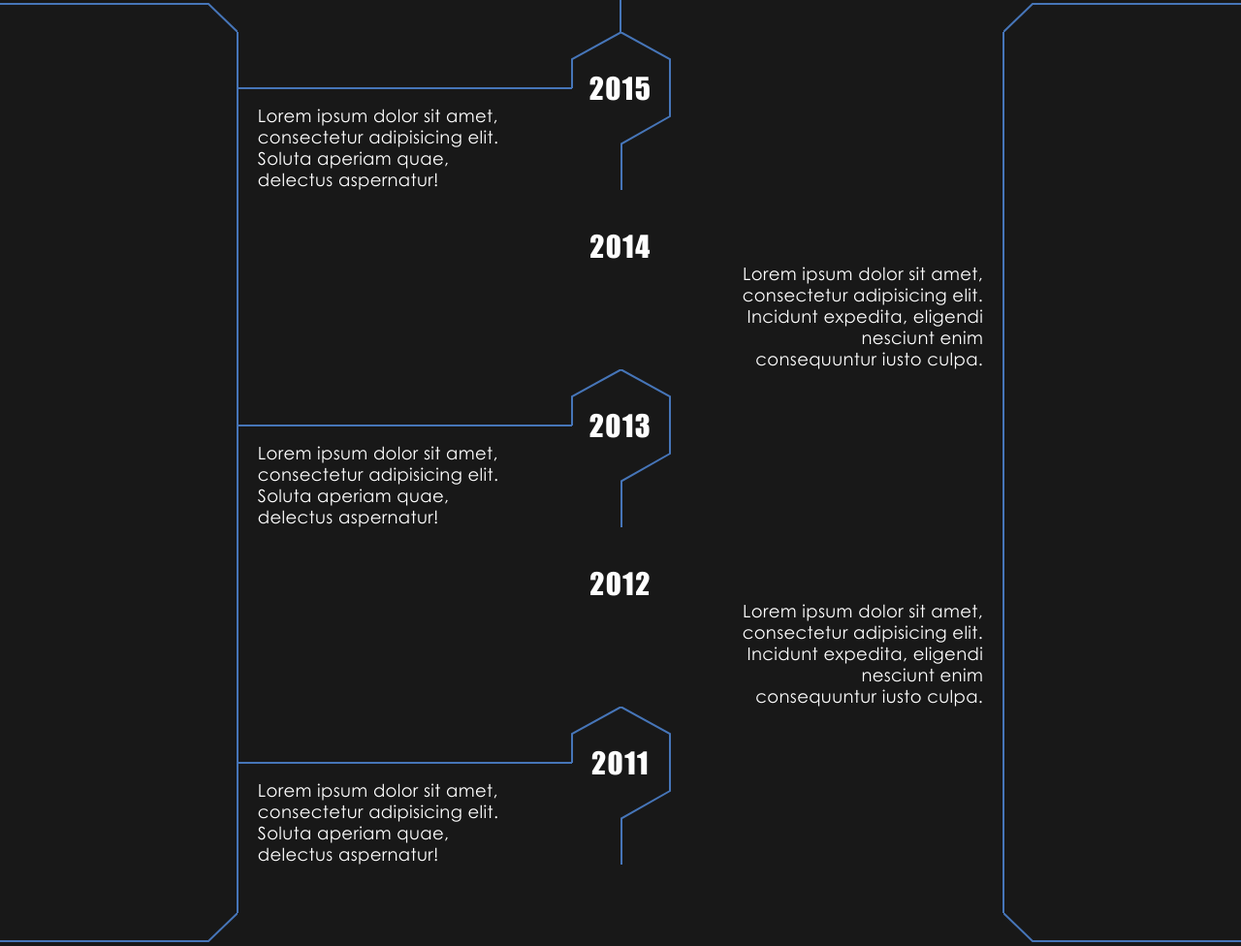
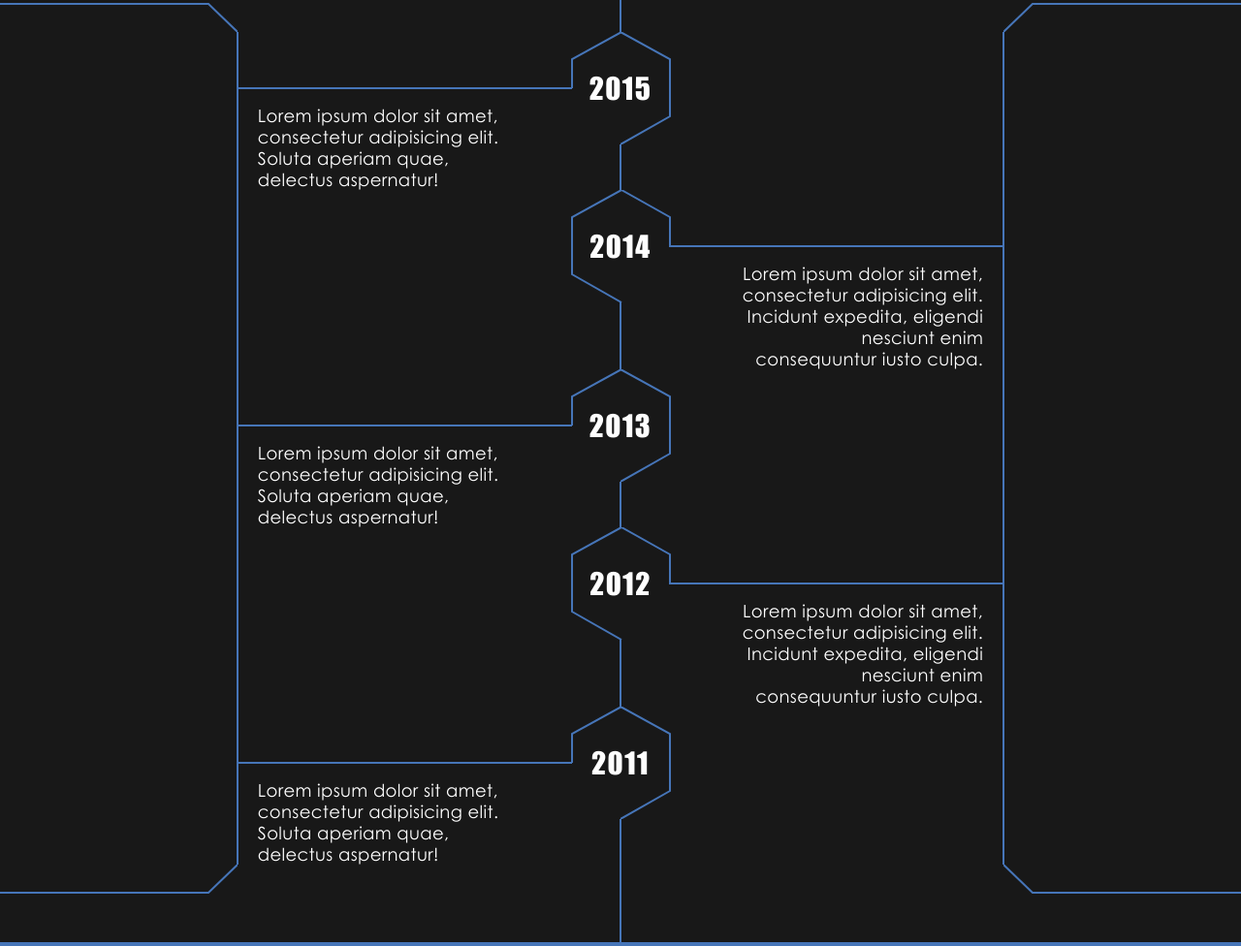
Before and after one commit to Watch1k/MTITM, a plain HTML site: page index.html in a window 1280 px wide. Shown: the part 686-1662 px from the top of the page at 97% size. Drawn offline with Linux system fonts and the light colour scheme; files whose address does not match are found by name.

Commit message:
About section completed

```diff
--- a/index.html
+++ b/index.html
@@ -198,7 +198,7 @@
 				<div class="container">
 					<div class="row svg-about__in">
 						<!-- SVG about_line_left_1 -->
-						<div class="about_line_left_1">
+						<div class="about_line_left_1 wow fadeIn" data-offset="50">
 							<svg version="1.1" id="about_line_left_1" xmlns="http://www.w3.org/2000/svg" xmlns:xlink="http://www.w3.org/1999/xlink" x="0px" y="0px" viewBox="0 0 2 100" preserveAspectRatio="none">
 								<path id="about_left_1" fill="none" stroke="#4675b8" stroke-width="2" d="M1,0V100"/>
 							</svg>
@@ -216,7 +216,7 @@
 							</svg>
 						</div>
 						<!-- SVG about_line_right_1 -->
-						<div class="about_line_right_1">
+						<div class="about_line_right_1 wow fadeIn" data-offset="50">
 							<svg version="1.1" id="about_line_right_1" xmlns="http://www.w3.org/2000/svg" xmlns:xlink="http://www.w3.org/1999/xlink" x="0px" y="0px" viewBox="0 0 2 100" preserveAspectRatio="none">
 								<path id="about_right_1" fill="none" stroke="#4675b8" stroke-width="2" d="M1,0V100"/>
 							</svg>
@@ -251,6 +251,7 @@
 											<path id="about_v_1_1" svg-speed="1200" fill="none" stroke="#4675b8" stroke-width="2" stroke-dasharray="100" stroke-dashoffset="100" d="M1,0V100"/>
 										</svg>
 									</div>
+
 									<div class="col-xs-4">
 										<div class="row">
 											<p class="wow fadeInLeft" data-offset="50" data-wow-delay="0.5s">Lorem ipsum dolor sit amet, consectetur adipisicing elit. Soluta aperiam quae, delectus aspernatur!</p>
@@ -278,60 +279,36 @@
 								</div>
 
 								<div class="row svg-h__about">
-									<div class="col-xs-2 col-xs-offset-5">
-										<div class="row svg-hexa__about">
-											<p class="year-time text-center text-uppercase wow fadeInUp" data-offset="50" data-wow-delay="0.5s">2014</p>
-										</div>
-									</div>
-									<div class="col-xs-4 col-xs-offset-1">
-										<div class="row">
-											<p class="text-right wow fadeInRight" data-offset="50" data-wow-delay="0.5s">Lorem ipsum dolor sit amet, consectetur adipisicing elit. Incidunt expedita, eligendi nesciunt enim consequuntur iusto culpa.</p>
-										</div>
-									</div>
-								</div>
-
-								<div class="row svg-h__about">
 									<!-- SVG about_h_2 -->
 									<div class="about_h_2 svg-inview">
 										<svg version="1.1" id="about_h_2" xmlns="http://www.w3.org/2000/svg" xmlns:xlink="http://www.w3.org/1999/xlink" x="0px" y="0px" viewBox="0 0 100 2" preserveAspectRatio="none">
-											<path id="about_h_2_1" svg-speed="1200" fill="none" stroke="#4675b8" stroke-width="2" stroke-dasharray="100" stroke-dashoffset="100" d="M0,1H100"/>
+											<path id="about_h_2_1" svg-speed="1200" fill="none" stroke="#4675b8" stroke-width="2" stroke-dasharray="100" stroke-dashoffset="100" d="M100,1H0"/>
 										</svg>
 									</div>
 									<!-- SVG about_v_2 -->
-									<div class="about_v_1 svg-inview">
+									<div class="about_v_2 svg-inview">
 										<svg version="1.1" id="about_v_2" xmlns="http://www.w3.org/2000/svg" xmlns:xlink="http://www.w3.org/1999/xlink" x="0px" y="0px" viewBox="0 0 2 100" preserveAspectRatio="none">
 											<path id="about_v_2_1" svg-speed="1200" fill="none" stroke="#4675b8" stroke-width="2" stroke-dasharray="100" stroke-dashoffset="100" d="M1,0V100"/>
 										</svg>
 									</div>
-									<div class="col-xs-4">
-										<div class="row">
-											<p class="wow fadeInLeft" data-offset="50" data-wow-delay="0.5s">Lorem ipsum dolor sit amet, consectetur adipisicing elit. Soluta aperiam quae, delectus aspernatur!</p>
-										</div>
-									</div>
-									<div class="col-xs-2 col-xs-offset-1">
+
+									<div class="col-xs-2 col-xs-offset-5">
 										<div class="row svg-hexa__about">
-											<p class="year-time text-center text-uppercase wow fadeInUp" data-offset="50" data-wow-delay="0.5s">2013</p>
+											<p class="year-time text-center text-uppercase wow fadeInUp" data-offset="50" data-wow-delay="0.5s">2014</p>
 
 											<!-- SVG hexa_right_2 -->
-											<div class="hexa_right_1 svg-inview">
+											<div class="hexa_right_2 svg-inview">
 												<svg version="1.1" id="hexa_right_2" xmlns="http://www.w3.org/2000/svg" xmlns:xlink="http://www.w3.org/1999/xlink" x="0px" y="0px" viewBox="0 0 102 116" preserveAspectRatio="none">
-													<path id="hexa_right_2_1" svg-speed="700" svg-delay="500" fill="none" stroke="#4675b8" stroke-width="2" stroke-dasharray="176" stroke-dashoffset="176" d="M0,0L51,28V87L0,116"/>
+													<path id="hexa_right_2_1" svg-speed="700" svg-delay="500" fill="none" stroke="#4675b8" stroke-width="2" stroke-dasharray="89" stroke-dashoffset="89" d="M51,58V28L1,0"/>
 												</svg>
 											</div>
 											<!-- SVG hexa_left_2 -->
-											<div class="hexa_left_1 svg-inview">
+											<div class="hexa_left_2 svg-inview">
 												<svg version="1.1" id="hexa_left_2" xmlns="http://www.w3.org/2000/svg" xmlns:xlink="http://www.w3.org/1999/xlink" x="0px" y="0px" viewBox="0 0 102 116" preserveAspectRatio="none">
-													<path id="hexa_left_1_2" svg-speed="700" svg-delay="500" fill="none" stroke="#4675b8" stroke-width="2" stroke-dasharray="89" stroke-dashoffset="89" d="M1,58V28L52,0"/>
+													<path id="hexa_left_2_1" svg-speed="700" svg-delay="500" fill="none" stroke="#4675b8" stroke-width="2" stroke-dasharray="176" stroke-dashoffset="176" d="M52,0L1,28V87L52,116"/>
 												</svg>
 											</div>
-										</div>
-									</div>
-								</div>
 
-								<div class="row svg-h__about">
-									<div class="col-xs-2 col-xs-offset-5">
-										<div class="row svg-hexa__about">
-											<p class="year-time text-center text-uppercase wow fadeInUp" data-offset="50" data-wow-delay="0.5s">2012</p>
 										</div>
 									</div>
 									<div class="col-xs-4 col-xs-offset-1">
@@ -349,9 +326,87 @@
 										</svg>
 									</div>
 									<!-- SVG about_v_3 -->
-									<div class="about_v_1 svg-inview">
+									<div class="about_v_3 svg-inview">
 										<svg version="1.1" id="about_v_3" xmlns="http://www.w3.org/2000/svg" xmlns:xlink="http://www.w3.org/1999/xlink" x="0px" y="0px" viewBox="0 0 2 100" preserveAspectRatio="none">
 											<path id="about_v_3_1" svg-speed="1200" fill="none" stroke="#4675b8" stroke-width="2" stroke-dasharray="100" stroke-dashoffset="100" d="M1,0V100"/>
+										</svg>
+									</div>
+
+									<div class="col-xs-4">
+										<div class="row">
+											<p class="wow fadeInLeft" data-offset="50" data-wow-delay="0.5s">Lorem ipsum dolor sit amet, consectetur adipisicing elit. Soluta aperiam quae, delectus aspernatur!</p>
+										</div>
+									</div>
+									<div class="col-xs-2 col-xs-offset-1">
+										<div class="row svg-hexa__about">
+											<p class="year-time text-center text-uppercase wow fadeInUp" data-offset="50" data-wow-delay="0.5s">2013</p>
+
+											<!-- SVG hexa_right_3 -->
+											<div class="hexa_right_3 svg-inview">
+												<svg version="1.1" id="hexa_right_3" xmlns="http://www.w3.org/2000/svg" xmlns:xlink="http://www.w3.org/1999/xlink" x="0px" y="0px" viewBox="0 0 102 116" preserveAspectRatio="none">
+													<path id="hexa_right_3_1" svg-speed="700" svg-delay="500" fill="none" stroke="#4675b8" stroke-width="2" stroke-dasharray="176" stroke-dashoffset="176" d="M0,0L51,28V87L0,116"/>
+												</svg>
+											</div>
+											<!-- SVG hexa_left_3 -->
+											<div class="hexa_left_3 svg-inview">
+												<svg version="1.1" id="hexa_left_3" xmlns="http://www.w3.org/2000/svg" xmlns:xlink="http://www.w3.org/1999/xlink" x="0px" y="0px" viewBox="0 0 102 116" preserveAspectRatio="none">
+													<path id="hexa_left_3_1" svg-speed="700" svg-delay="500" fill="none" stroke="#4675b8" stroke-width="2" stroke-dasharray="89" stroke-dashoffset="89" d="M1,58V28L52,0"/>
+												</svg>
+											</div>
+										</div>
+									</div>
+								</div>
+
+								<div class="row svg-h__about">
+									<!-- SVG about_h_4 -->
+									<div class="about_h_4 svg-inview">
+										<svg version="1.1" id="about_h_4" xmlns="http://www.w3.org/2000/svg" xmlns:xlink="http://www.w3.org/1999/xlink" x="0px" y="0px" viewBox="0 0 100 2" preserveAspectRatio="none">
+											<path id="about_h_4_1" svg-speed="1200" fill="none" stroke="#4675b8" stroke-width="2" stroke-dasharray="100" stroke-dashoffset="100" d="M100,1H0"/>
+										</svg>
+									</div>
+									<!-- SVG about_v_4 -->
+									<div class="about_v_4 svg-inview">
+										<svg version="1.1" id="about_v_4" xmlns="http://www.w3.org/2000/svg" xmlns:xlink="http://www.w3.org/1999/xlink" x="0px" y="0px" viewBox="0 0 2 100" preserveAspectRatio="none">
+											<path id="about_v_4_1" svg-speed="1200" fill="none" stroke="#4675b8" stroke-width="2" stroke-dasharray="100" stroke-dashoffset="100" d="M1,0V100"/>
+										</svg>
+									</div>
+									<div class="col-xs-2 col-xs-offset-5">
+										<div class="row svg-hexa__about">
+											<p class="year-time text-center text-uppercase wow fadeInUp" data-offset="50" data-wow-delay="0.5s">2012</p>
+
+											<!-- SVG hexa_right_4 -->
+											<div class="hexa_right_4 svg-inview">
+												<svg version="1.1" id="hexa_right_4" xmlns="http://www.w3.org/2000/svg" xmlns:xlink="http://www.w3.org/1999/xlink" x="0px" y="0px" viewBox="0 0 102 116" preserveAspectRatio="none">
+													<path id="hexa_right_4_1" svg-speed="700" svg-delay="500" fill="none" stroke="#4675b8" stroke-width="2" stroke-dasharray="89" stroke-dashoffset="89" d="M51,58V28L1,0"/>
+												</svg>
+											</div>
+											<!-- SVG hexa_left_4 -->
+											<div class="hexa_left_4 svg-inview">
+												<svg version="1.1" id="hexa_left_4" xmlns="http://www.w3.org/2000/svg" xmlns:xlink="http://www.w3.org/1999/xlink" x="0px" y="0px" viewBox="0 0 102 116" preserveAspectRatio="none">
+													<path id="hexa_left_4_1" svg-speed="700" svg-delay="500" fill="none" stroke="#4675b8" stroke-width="2" stroke-dasharray="176" stroke-dashoffset="176" d="M52,0L1,28V87L52,116"/>
+												</svg>
+											</div>
+
+										</div>
+									</div>
+									<div class="col-xs-4 col-xs-offset-1">
+										<div class="row">
+											<p class="text-right wow fadeInRight" data-offset="50" data-wow-delay="0.5s">Lorem ipsum dolor sit amet, consectetur adipisicing elit. Incidunt expedita, eligendi nesciunt enim consequuntur iusto culpa.</p>
+										</div>
+									</div>
+								</div>
+
+								<div class="row svg-h__about">
+									<!-- SVG about_h_5 -->
+									<div class="about_h_5 svg-inview">
+										<svg version="1.1" id="about_5_3" xmlns="http://www.w3.org/2000/svg" xmlns:xlink="http://www.w3.org/1999/xlink" x="0px" y="0px" viewBox="0 0 100 2" preserveAspectRatio="none">
+											<path id="about_h_5_1" svg-speed="1200" fill="none" stroke="#4675b8" stroke-width="2" stroke-dasharray="100" stroke-dashoffset="100" d="M0,1H100"/>
+										</svg>
+									</div>
+									<!-- SVG about_v_5 -->
+									<div class="about_v_5 svg-inview">
+										<svg version="1.1" id="about_v_5" xmlns="http://www.w3.org/2000/svg" xmlns:xlink="http://www.w3.org/1999/xlink" x="0px" y="0px" viewBox="0 0 2 100" preserveAspectRatio="none">
+											<path id="about_v_5_1" svg-speed="1200" fill="none" stroke="#4675b8" stroke-width="2" stroke-dasharray="100" stroke-dashoffset="100" d="M1,100V0"/>
 										</svg>
 									</div>
 									<div class="col-xs-4">
@@ -363,16 +418,16 @@
 										<div class="row svg-hexa__about">
 											<p class="year-time text-center text-uppercase wow fadeInUp" data-offset="50" data-wow-delay="0.5s">2011</p>
 
-											<!-- SVG hexa_right_3 -->
-											<div class="hexa_right_1 svg-inview">
-												<svg version="1.1" id="hexa_right_3" xmlns="http://www.w3.org/2000/svg" xmlns:xlink="http://www.w3.org/1999/xlink" x="0px" y="0px" viewBox="0 0 102 116" preserveAspectRatio="none">
-													<path id="hexa_right_3_1" svg-speed="700" svg-delay="500" fill="none" stroke="#4675b8" stroke-width="2" stroke-dasharray="176" stroke-dashoffset="176" d="M0,0L51,28V87L0,116"/>
+											<!-- SVG hexa_right_5 -->
+											<div class="hexa_right_5 svg-inview">
+												<svg version="1.1" id="hexa_right_5" xmlns="http://www.w3.org/2000/svg" xmlns:xlink="http://www.w3.org/1999/xlink" x="0px" y="0px" viewBox="0 0 102 116" preserveAspectRatio="none">
+													<path id="hexa_right_5_1" svg-speed="700" svg-delay="500" fill="none" stroke="#4675b8" stroke-width="2" stroke-dasharray="176" stroke-dashoffset="176" d="M0,0L51,28V87L0,116"/>
 												</svg>
 											</div>
-											<!-- SVG hexa_left_3 -->
-											<div class="hexa_left_1 svg-inview">
-												<svg version="1.1" id="hexa_left_3" xmlns="http://www.w3.org/2000/svg" xmlns:xlink="http://www.w3.org/1999/xlink" x="0px" y="0px" viewBox="0 0 102 116" preserveAspectRatio="none">
-													<path id="hexa_left_1_3" svg-speed="700" svg-delay="500" fill="none" stroke="#4675b8" stroke-width="2" stroke-dasharray="89" stroke-dashoffset="89" d="M1,58V28L52,0"/>
+											<!-- SVG hexa_left_5 -->
+											<div class="hexa_left_5 svg-inview">
+												<svg version="1.1" id="hexa_left_5" xmlns="http://www.w3.org/2000/svg" xmlns:xlink="http://www.w3.org/1999/xlink" x="0px" y="0px" viewBox="0 0 102 116" preserveAspectRatio="none">
+													<path id="hexa_left_5_1" svg-speed="700" svg-delay="500" fill="none" stroke="#4675b8" stroke-width="2" stroke-dasharray="89" stroke-dashoffset="89" d="M1,58V28L52,0"/>
 												</svg>
 											</div>
 
--- a/js/svg.js
+++ b/js/svg.js
@@ -1,7 +1,7 @@
 $(document).ready(function() {
 
 // Get width of SVG path
-	var path = document.querySelector('#hexa_left_1_1');
+	var path = document.querySelector('#hexa_left_4_1');
 	var length = path.getTotalLength();
 	console.log(length);
 
--- a/sass/common.sass
+++ b/sass/common.sass
@@ -249,13 +249,13 @@ svg
 		height: 2px
 	.svg-hexa__about
 		position: relative
-		.hexa_right_1, .hexa_right_2, .hexa_right_3
+		.hexa_right_1, .hexa_right_2, .hexa_right_3, .hexa_right_4, .hexa_right_5
 			position: absolute
 			top: 0
 			left: 50%
 			width: 102px
 			height: 116px
-		.hexa_left_1, .hexa_left_2, .hexa_left_3
+		.hexa_left_1, .hexa_left_2, .hexa_left_3, .hexa_left_4, .hexa_left_5
 			position: absolute
 			top: 0
 			left: calc(50% - 51px)
@@ -263,21 +263,32 @@ svg
 			height: 116px
 	.svg-h__about
 		position: relative
-		.about_h_1, .about_h_2, .about_h_3
+		.about_h_1, .about_h_3, .about_h_5
 			position: absolute
 			top: 57px
 			left: -20px
 			width: calc(50% - 30px)
 			height: 2px
-		.about_v_1, .about_v_2, .about_v_3
+		.about_h_2, .about_h_4
+			position: absolute
+			top: 57px
+			right: -20px
+			width: calc(50% - 30px)
+			height: 2px
+		.about_v_1, .about_v_2, .about_v_3, .about_v_4
 			position: absolute
 			bottom: 0
-			left: 50%
+			left: calc(50% - 1px)
 			width: 2px
 			height: calc(100% - 116px)
+		.about_v_5
+			position: absolute
+			bottom: -80px
+			left: calc(50% - 1px)
+			width: 2px
+			height: calc(100% - 36px)
 .svg-about__in
 	position: relative
-	padding-bottom: 50px
 	.about_line_left_1
 		position: absolute
 		top: 0
```
Also changed, not shown: css/common.css.
